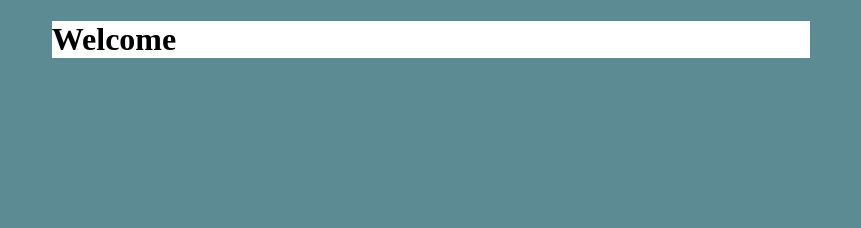
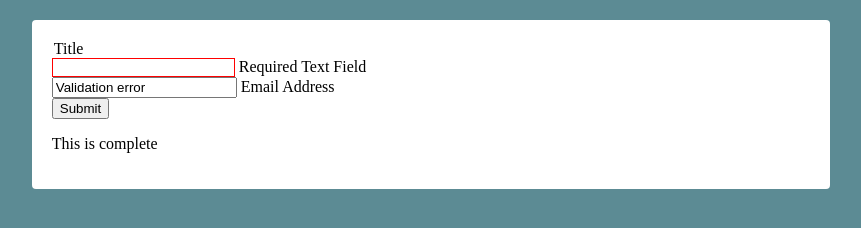
Before and after one commit to fitfab/vanilla-js-cssnext, a website built with webpack: page index.html in a window 1280 px wide. Shown: the whole page, without its empty margins (209-1070 px from the left). Built offline with nearby package versions, Linux system fonts and the light colour scheme; some packages are replaced by stand-ins of ours.

Commit message:
add eslint

```diff
--- a/index.html
+++ b/index.html
@@ -9,7 +9,20 @@
 </head>
 <body>
     <div id="app">
-        <h1>Welcome</h1>
+        <form class="art-form">
+            <legend>Title</legend>
+            <div class="art-textfield art-textfield--float-label">
+              <input type="text" required>
+              <label>Required Text Field</label>
+            </div>
+
+            <div class="mui-textfield mui-textfield--float-label">
+              <input type="email" value="Validation error">
+              <label>Email Address</label>
+            </div>
+            <button type="submit" class="mui-btn mui-btn--raised">Submit</button>
+          </form>
     </div>
+
 </body>
 </html>
--- a/package.json
+++ b/package.json
@@ -6,6 +6,7 @@
   "scripts": {
     "serve": "serve --ignore ./node_modules --treeless ./",
     "build": "webpack --config webpack.config.js",
+    "lint": "eslint --fix ./src/**/*.js",
     "test": "echo \"Error: no test specified\" && exit 1"
   },
   "keywords": [
@@ -19,9 +20,11 @@
   "devDependencies": {
     "babel-cli": "^6.26.0",
     "babel-core": "^6.26.0",
+    "babel-eslint": "^7.2.3",
     "babel-loader": "^7.1.2",
     "babel-preset-env": "^1.6.0",
     "css-loader": "^0.28.7",
+    "eslint": "^4.8.0",
     "postcss": "^6.0.13",
     "postcss-cssnext": "^3.0.2",
     "postcss-import": "^11.0.0",
--- /dev/null
+++ b/src/css/form.css
@@ -0,0 +1,5 @@
+.art-textfield {
+    & input {
+        border: 1px solid red;
+    }
+}
--- a/src/css/login.css
+++ b/src/css/login.css
@@ -1,3 +1,5 @@
+
+@import "form.css";
 body {
     background: #5c8b94;
 
@@ -5,5 +7,8 @@ body {
         background: #ffffff;
         width: 60%;
         margin: 20px auto;
+        border-radius: 4px;
+        padding: 20px;
+
     }
 }
--- a/src/js/login.js
+++ b/src/js/login.js
@@ -1,3 +1,16 @@
+
 import '../css/login.css'
 
-console.log('voila')
+const Manage = (config) => {
+    const AppView = document.getElementById('app')
+    const disclaimer = document.createElement('p')
+    disclaimer.innerHTML = `This is ${config}`
+    AppView.appendChild(disclaimer)
+}
+
+document.onreadystatechange = () => {
+    if (document.readyState === 'complete') {
+        // execute app when dom is ready
+        Manage(document.readyState)
+    }
+}
--- a/webpack.config.js
+++ b/webpack.config.js
@@ -29,5 +29,6 @@ module.exports = {
                 }]
             }
         ]
-    }
+    },
+    watch: true
 }
```
Also changed, not shown: .eslintrc.yml (added), dist/app.bundle.js (deleted), 2 other files.
